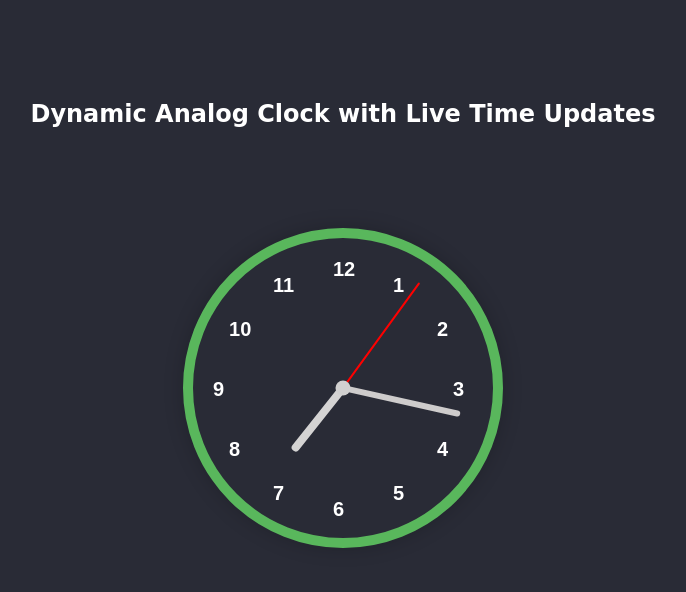
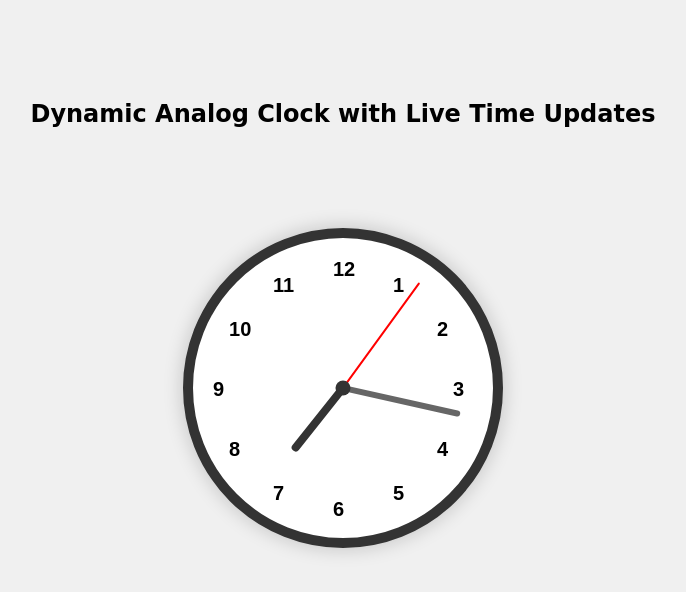
Before and after one commit to RubelShahriar/analog-clock-javascript, a plain HTML site: page index.html in a window 1280 px wide. Shown: the whole page, without its empty margins (297-983 px from the left). Drawn offline with Linux system fonts and the light colour scheme; a web font is replaced by a local one.

Commit message:
heading codes

```diff
--- a/index.html
+++ b/index.html
@@ -8,13 +8,12 @@
       @import url("https://fonts.googleapis.com/css2?family=Playwrite+HU:wght@100..400&display=swap");
       body {
         margin: 0;
-        background-color: rgb(41, 43, 54);
+        background-color: #f0f0f0;
         font-family: Arial, sans-serif;
       }
 
       h2 {
         font-family: "Playwrite HU", cursive;
-        color: white;
         margin: 100px 0;
         text-align: center;
       }
@@ -28,10 +27,10 @@
       .clock {
         width: 300px;
         height: 300px;
-        border: 10px solid rgb(89, 183, 92);
+        border: 10px solid #333;
         border-radius: 50%;
         position: relative;
-        background-color: transparent;
+        background-color: white;
         box-shadow: 0 0 20px rgba(0, 0, 0, 0.2);
       }
 
@@ -46,14 +45,14 @@
       .hour-hand {
         width: 8px;
         height: 80px;
-        background-color: rgb(212, 211, 211);
+        background-color: #333;
         margin-left: -4px;
       }
 
       .minute-hand {
         width: 6px;
         height: 120px;
-        background-color: rgb(206, 204, 204);
+        background-color: #666;
         margin-left: -3px;
       }
 
@@ -70,7 +69,7 @@
         left: 50%;
         width: 15px;
         height: 15px;
-        background-color: rgb(209, 208, 208);
+        background-color: #333;
         border-radius: 50%;
         transform: translate(-50%, -50%);
         z-index: 10;
@@ -83,7 +82,6 @@
         text-align: center;
         font-size: 20px;
         font-weight: bold;
-        color: white;
       }
 
       .number span {
```
